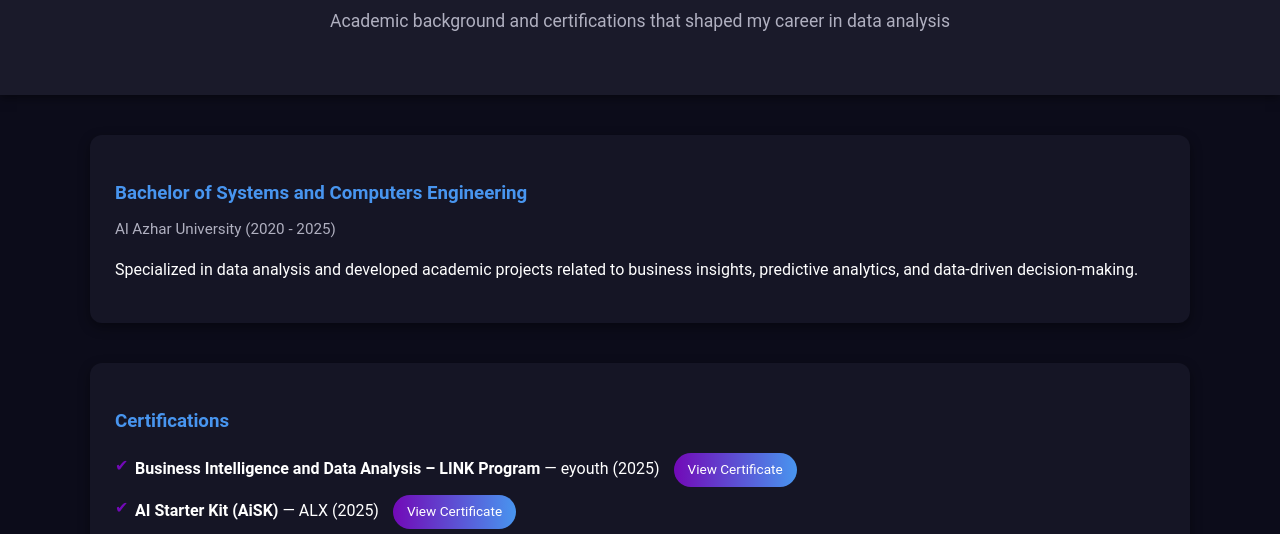
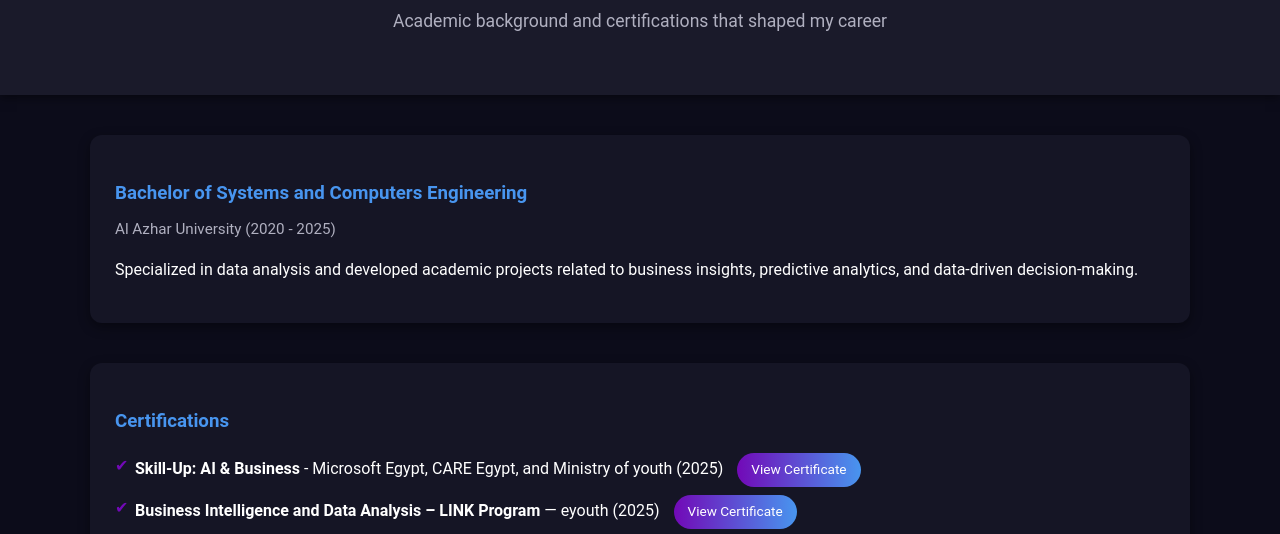
Before and after one commit to Maih0ub/portfolio, a plain HTML site: page education.html in a window 1280 px wide. Shown: the part 239-773 px from the top of the page. Drawn offline with Linux system fonts and the light colour scheme.

Commit message:
Revise education section and add new certifications
Updated certification details and added a new certification for 'Skill-Up: AI & Business'.

```diff
--- a/education.html
+++ b/education.html
@@ -33,7 +33,7 @@
   <section class="page-header-section">
     <div class="page-header-content">
       <h1>My Education</h1>
-      <p>Academic background and certifications that shaped my career in data analysis</p>
+      <p>Academic background and certifications that shaped my career</p>
     </div>
   </section>
 
@@ -52,6 +52,10 @@
       <div class="timeline-item">
         <h3>Certifications</h3>
         <ul class="cert-list">
+          <li>
+            <strong>Skill-Up: AI & Business</strong> - Microsoft Egypt, CARE Egypt, and Ministry of youth  (2025)
+            <a href="https://drive.google.com/file/d/1HYmL15PYtpgerXoK9cRnbUrAkW7FgD0U/view" target ="_blank" class="cert-link">View Certificate</a>
+          </li>
           <li>
             <strong>Business Intelligence and Data Analysis – LINK Program</strong> — eyouth    (2025)
             <a href="https://drive.google.com/file/d/1jRQUNJMBzL2nYKowZ9vBkQ7d637Dmtvw/view" target="_blank" class="cert-link">View Certificate</a>
```
